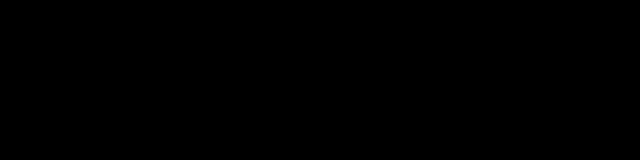
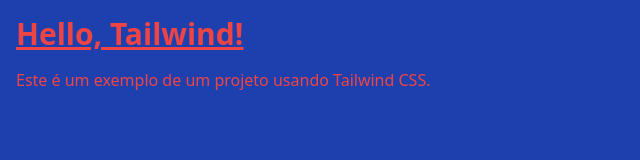
Before and after one commit to stroligo/workshop-tailwind, a website: page index.html in a window 1280 px wide. Shown: the whole page, without its empty margins (0-640 px from the left). Drawn offline with Linux system fonts and the light colour scheme.

Commit message:
tailwind base

```diff
--- a/index.html
+++ b/index.html
@@ -8,7 +8,7 @@
     <link rel="stylesheet" href="dist/styles.css">
 </head>
 
-<body class="bg-white text-red-700">
+<body class="text-red-500">
     <div class="container mx-auto p-4">
         <h1 class="text-3xl font-bold underline">Hello, Tailwind!</h1>
         <p class="mt-4">Este é um exemplo de um projeto usando Tailwind CSS.</p>
--- a/styles/tailwind.css
+++ b/styles/tailwind.css
@@ -3,5 +3,5 @@
 @tailwind utilities;
 
 body {
-  @apply bg-black;
+  @apply bg-blue-800;
 }
--- a/tailwind.config.js
+++ b/tailwind.config.js
@@ -1,5 +1,10 @@
 /** @type {import('tailwindcss').Config} */
 module.exports = {
-  content: ['./pages/**/*.{html,js}', './components/**/*.{html,js}'],
+  mode: 'jit',
+  content: [
+    './**/*.{html,js}',
+    './pages/**/*.{html,js}',
+    './components/**/*.{html,js}',
+  ],
   // ...
 };
```
Also changed, not shown: dist/styles.css, readme.md.
